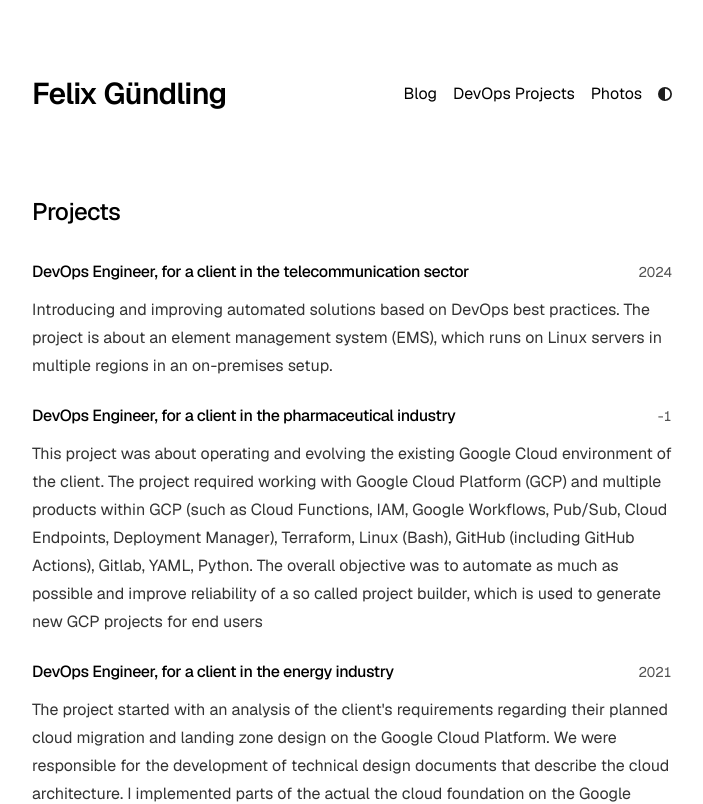
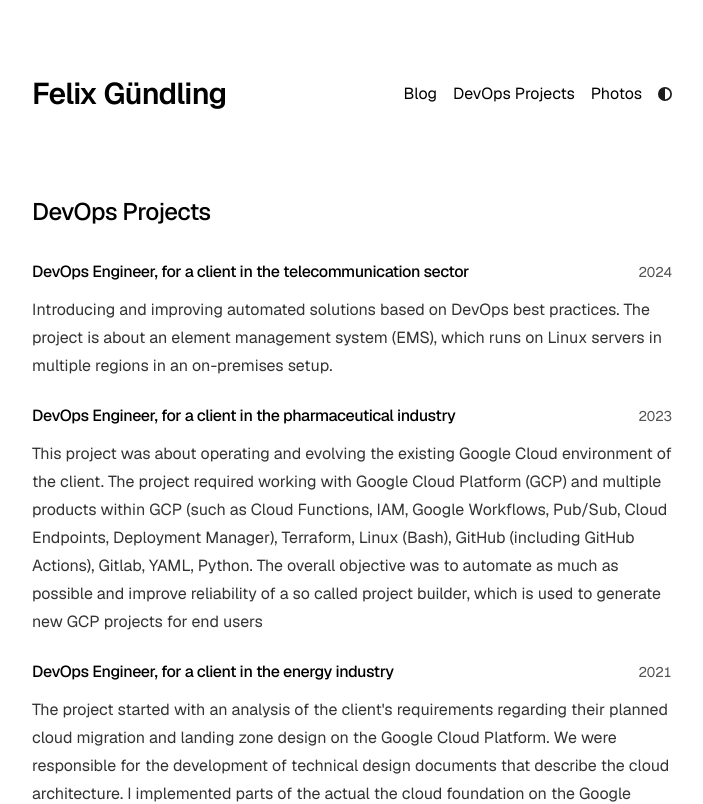
Before and after one commit to fguendling/nextfolio-a-simple-next-js-portfolio, a Next.js app: page /projects in a window 1280 px wide. Shown: the top 804 px of the page, without its empty margins (288-991 px from the left). Built offline with nearby package versions, Linux system fonts and the light colour scheme.

Commit message:
Update projects

```diff
--- a/app/projects/page.tsx
+++ b/app/projects/page.tsx
@@ -10,7 +10,7 @@ export const metadata: Metadata = {
 export default function Projects() {
   return (
     <section>
-      <h1 className="mb-8 text-2xl font-medium tracking-tight">Projects</h1>
+      <h1 className="mb-8 text-2xl font-medium tracking-tight">DevOps Projects</h1>
       <div className="space-y-6">
         {projects.map((project, index) => (
           <a
--- a/app/projects/project-data.tsx
+++ b/app/projects/project-data.tsx
@@ -15,7 +15,7 @@ export const projects: Project[] = [
   },
   {
     title: "DevOps Engineer, for a client in the pharmaceutical industry",
-    year: 2022-2023,
+    year: 2023,
     description:
       "This project was about operating and evolving the existing Google Cloud environment of the client. The project required working with Google Cloud Platform (GCP) and multiple products within GCP (such as Cloud Functions, IAM, Google Workflows, Pub/Sub, Cloud Endpoints, Deployment Manager), Terraform, Linux (Bash), GitHub (including GitHub Actions), Gitlab, YAML, Python. The overall objective was to automate as much as possible and improve reliability of a so called project builder, which is used to generate new GCP projects for end users",
     url: "https://example.com/",
```
